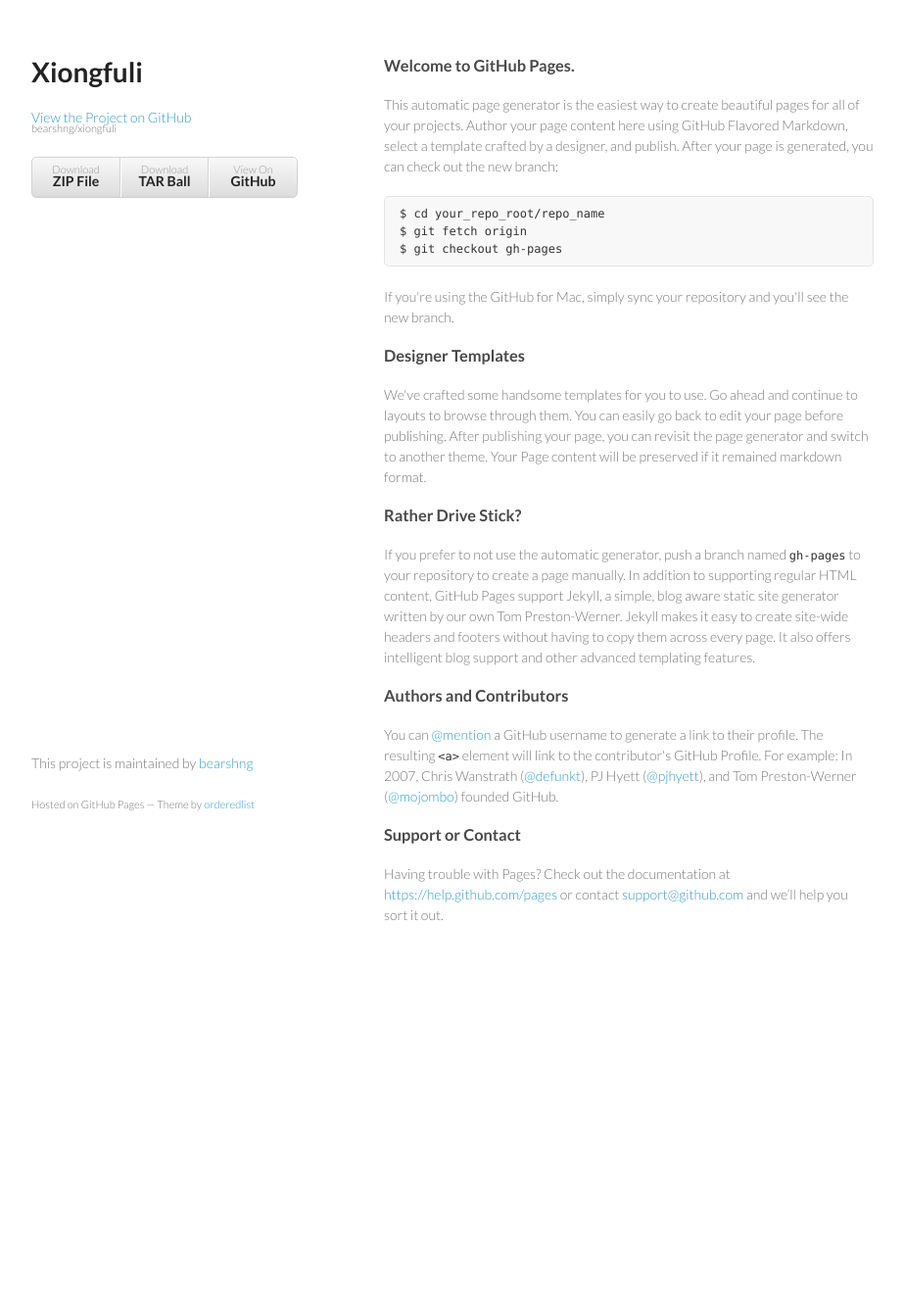
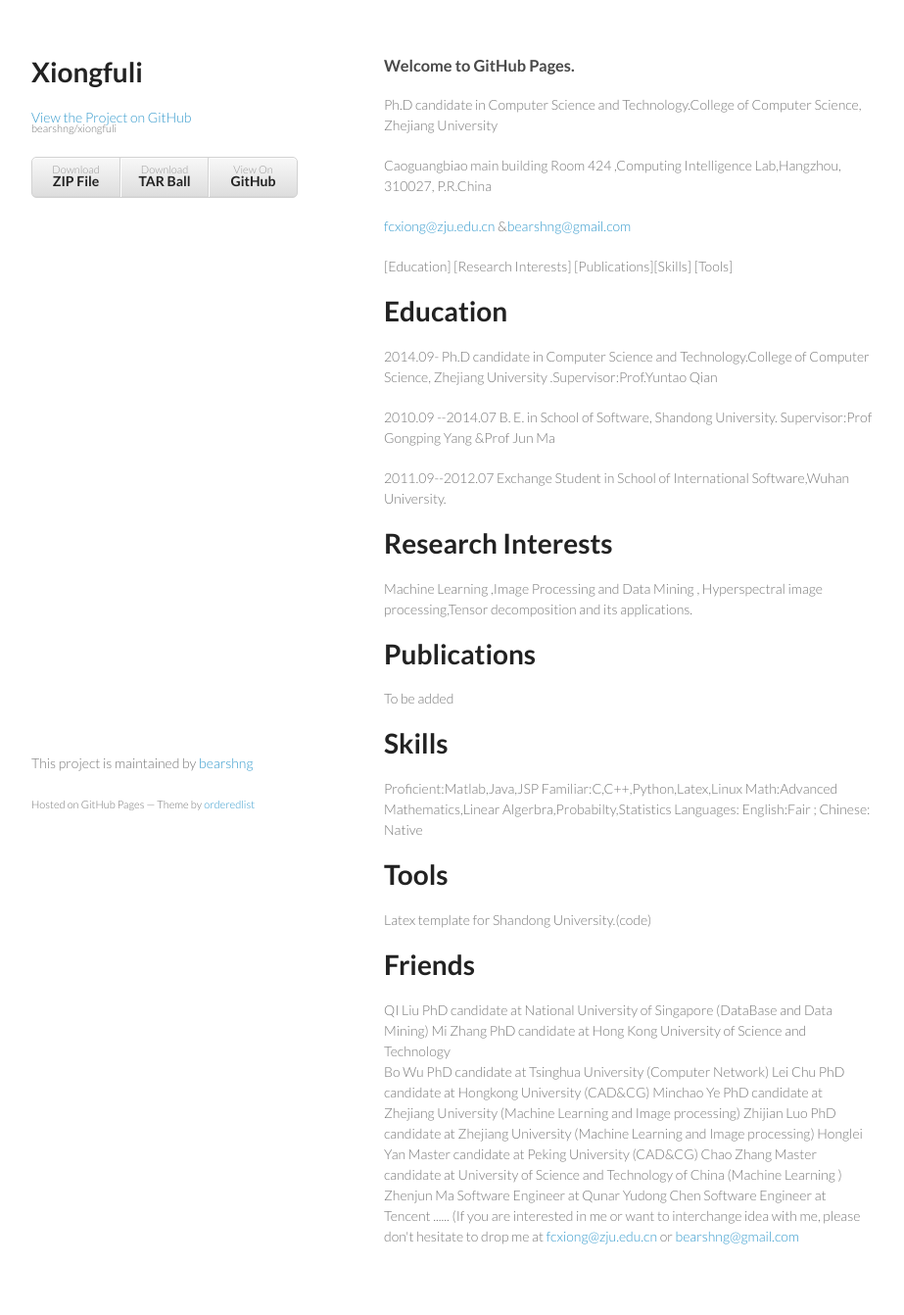
Before and after one commit to bearshng/xiongfuli, a Jekyll site: the page index.html, which Jekyll copies as it is, in a window 1280 px wide. Shown: the whole page at 98% size, without its empty margins (178-1101 px from the left). Built offline with Jekyll 4.4.1, drawn with Linux system fonts in a browser that asks for light colours; before the commit the page ends 1014 px from its top, so only the background shows below that.

```diff
--- a/index.html
+++ b/index.html
@@ -31,34 +31,61 @@
         <h3>
 <a id="welcome-to-github-pages" class="anchor" href="#welcome-to-github-pages" aria-hidden="true"><span class="octicon octicon-link"></span></a>Welcome to GitHub Pages.</h3>
 
-<p>This automatic page generator is the easiest way to create beautiful pages for all of your projects. Author your page content here using GitHub Flavored Markdown, select a template crafted by a designer, and publish. After your page is generated, you can check out the new branch:</p>
+<p>Ph.D candidate in Computer Science and Technology.College of Computer Science, Zhejiang University</p>
 
-<pre><code>$ cd your_repo_root/repo_name
-$ git fetch origin
-$ git checkout gh-pages
-</code></pre>
+<p>Caoguangbiao main building Room 424 ,Computing Intelligence Lab,Hangzhou, 310027, P.R.China</p>
 
-<p>If you're using the GitHub for Mac, simply sync your repository and you'll see the new branch.</p>
+<p><a href="mailto:fcxiong@zju.edu.cn">fcxiong@zju.edu.cn</a> &amp;<a href="mailto:bearshng@gmail.com">bearshng@gmail.com</a></p>
 
-<h3>
-<a id="designer-templates" class="anchor" href="#designer-templates" aria-hidden="true"><span class="octicon octicon-link"></span></a>Designer Templates</h3>
+<p>[Education] [Research Interests] [Publications][Skills] [Tools]</p>
 
-<p>We've crafted some handsome templates for you to use. Go ahead and continue to layouts to browse through them. You can easily go back to edit your page before publishing. After publishing your page, you can revisit the page generator and switch to another theme. Your Page content will be preserved if it remained markdown format.</p>
+<h1>
+<a id="education" class="anchor" href="#education" aria-hidden="true"><span class="octicon octicon-link"></span></a>Education</h1>
 
-<h3>
-<a id="rather-drive-stick" class="anchor" href="#rather-drive-stick" aria-hidden="true"><span class="octicon octicon-link"></span></a>Rather Drive Stick?</h3>
+<p>2014.09- Ph.D candidate in Computer Science and Technology.College of Computer Science, Zhejiang University .Supervisor:Prof.Yuntao Qian</p>
 
-<p>If you prefer to not use the automatic generator, push a branch named <code>gh-pages</code> to your repository to create a page manually. In addition to supporting regular HTML content, GitHub Pages support Jekyll, a simple, blog aware static site generator written by our own Tom Preston-Werner. Jekyll makes it easy to create site-wide headers and footers without having to copy them across every page. It also offers intelligent blog support and other advanced templating features.</p>
+<p>2010.09 --2014.07 B. E. in School of Software, Shandong University. Supervisor:Prof  Gongping Yang &amp;Prof Jun Ma</p>
 
-<h3>
-<a id="authors-and-contributors" class="anchor" href="#authors-and-contributors" aria-hidden="true"><span class="octicon octicon-link"></span></a>Authors and Contributors</h3>
+<p>2011.09--2012.07 Exchange Student in School of International Software,Wuhan University.</p>
 
-<p>You can <a href="https://github.com/blog/821" class="user-mention">@mention</a> a GitHub username to generate a link to their profile. The resulting <code>&lt;a&gt;</code> element will link to the contributor's GitHub Profile. For example: In 2007, Chris Wanstrath (<a href="https://github.com/defunkt" class="user-mention">@defunkt</a>), PJ Hyett (<a href="https://github.com/pjhyett" class="user-mention">@pjhyett</a>), and Tom Preston-Werner (<a href="https://github.com/mojombo" class="user-mention">@mojombo</a>) founded GitHub.</p>
+<h1>
+<a id="research-interests" class="anchor" href="#research-interests" aria-hidden="true"><span class="octicon octicon-link"></span></a>Research Interests</h1>
 
-<h3>
-<a id="support-or-contact" class="anchor" href="#support-or-contact" aria-hidden="true"><span class="octicon octicon-link"></span></a>Support or Contact</h3>
+<p>Machine Learning ,Image Processing and Data Mining , Hyperspectral image processing,Tensor decomposition and its applications.</p>
 
-<p>Having trouble with Pages? Check out the documentation at <a href="https://help.github.com/pages">https://help.github.com/pages</a> or contact <a href="mailto:support@github.com">support@github.com</a> and we’ll help you sort it out.</p>
+<h1>
+<a id="publications" class="anchor" href="#publications" aria-hidden="true"><span class="octicon octicon-link"></span></a>Publications</h1>
+
+<p>To be added</p>
+
+<h1>
+<a id="skills" class="anchor" href="#skills" aria-hidden="true"><span class="octicon octicon-link"></span></a>Skills</h1>
+
+<p>Proficient:Matlab,Java,JSP
+ Familiar:C,C++,Python,Latex,Linux
+Math:Advanced Mathematics,Linear Algerbra,Probabilty,Statistics
+ Languages: English:Fair ; Chinese: Native</p>
+
+<h1>
+<a id="tools" class="anchor" href="#tools" aria-hidden="true"><span class="octicon octicon-link"></span></a>Tools</h1>
+
+<p>Latex template for Shandong University.(code)</p>
+
+<h1>
+<a id="friends" class="anchor" href="#friends" aria-hidden="true"><span class="octicon octicon-link"></span></a>Friends</h1>
+
+<p>QI Liu PhD candidate  at National University of Singapore    (DataBase and Data Mining)
+Mi Zhang PhD candidate  at   Hong Kong University of Science and Technology<br>
+Bo Wu PhD candidate at   Tsinghua University    (Computer Network)
+Lei Chu PhD candidate at Hongkong University    (CAD&amp;CG)
+Minchao Ye PhD candidate at Zhejiang University    (Machine Learning and Image processing)
+Zhijian Luo PhD candidate at Zhejiang University    (Machine Learning and Image processing)
+Honglei Yan Master candidate at Peking University    (CAD&amp;CG)
+Chao Zhang Master candidate at University of Science and Technology of China    (Machine Learning )
+Zhenjun Ma Software Engineer at Qunar
+Yudong Chen Software Engineer at Tencent
+......
+(If you are interested in me or want to interchange idea with me, please don't hesitate to drop me at <a href="mailto:fcxiong@zju.edu.cn">fcxiong@zju.edu.cn</a> or <a href="mailto:bearshng@gmail.com">bearshng@gmail.com</a></p>
       </section>
       <footer>
         <p>This project is maintained by <a href="https://github.com/bearshng">bearshng</a></p>
```
Also changed, not shown: params.json (+1 -1 lines).
